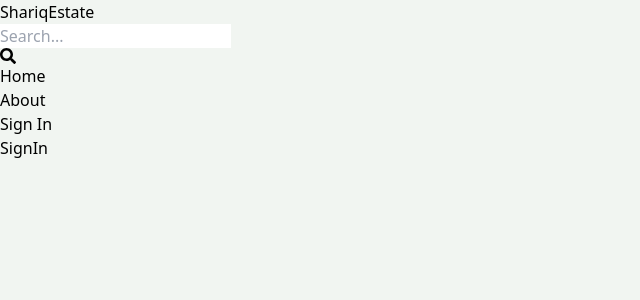
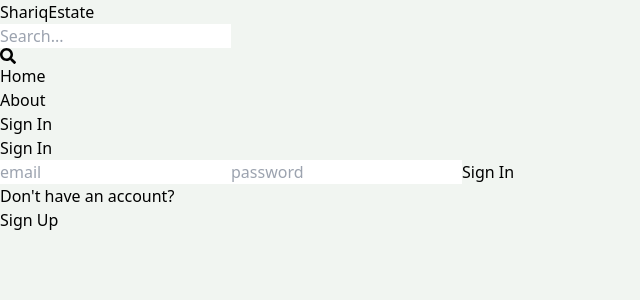
Before and after one commit to mohdsha-123/Learning-Management-System, a React (Vite) app in the folder Mern-Real/client/: page /sign-in in a window 1280 px wide. Shown: the top 300 px of the page, without its empty margins (0-640 px from the left). Built offline with nearby package versions, Linux system fonts and the light colour scheme.

Commit message:
complete sign in page functionality

```diff
--- a/Mern-Real/client/src/pages/SignIn.jsx
+++ b/Mern-Real/client/src/pages/SignIn.jsx
@@ -1,7 +1,81 @@
-import React from 'react'
+import { useState } from "react";
+import { Link, useNavigate } from "react-router-dom";
 
 export default function SignIn() {
+  const [formData, setFormData] = useState({});
+  const [error, setError] = useState(null);
+  const [loading, setLoading] = useState(false);
+  const navigate = useNavigate();
+
+  const handleChange = (e) => {
+    setFormData({
+      ...formData,
+      [e.target.id]: e.target.value,
+    });
+  };
+
+  const handleSubmit = async (e) => {
+    e.preventDefault();
+    try {
+      setLoading(true);
+      const res = await fetch("/api/auth/signin", {
+        method: "POST",
+        headers: {
+          "Content-Type": "application/json",
+        },
+        body: JSON.stringify(formData),
+      });
+      const data = await res.json();
+      if (data.success === false) {
+        setLoading(false);
+        setError(data.message);
+        return;
+      }
+      setLoading(false);
+      setError(null);
+      navigate('/');
+    } catch (error) {
+      setLoading(false);
+      setError(error.message);
+    }
+  };
+
+  console.log(formData);
+
   return (
-    <div>SignIn</div>
-  )
+    <div className="p-3 max-w-lg mx-auto ">
+      <h1 className="text-3xl text-center font-semibold my-7"> Sign In</h1>
+      <form onSubmit={handleSubmit} className="flex flex-col gap-4 ">
+
+        <input
+          type="email"
+          placeholder="email"
+          className="border p-3 rounded-lg"
+          id="email"
+          onChange={handleChange}
+        />
+        <input
+          type="password"
+          placeholder="password"
+          className="border p-3 rounded-lg"
+          id="password"
+          onChange={handleChange}
+        />
+        <button
+          disabled={loading}
+          className="bg-slate-700 text-white p-3 rounded-lg uppercase hover:opacity-95 disabled:opacity-80"
+        >
+          {loading ? "Loading..." : "Sign In"}
+        </button>
+      </form>
+
+      <div className="flex gap-2 mt-5 ">
+        <p> Don't have an account?</p>
+        <Link to={"/sign-up"}>
+          <span className="text-blue-700 "> Sign Up</span>
+        </Link>
+      </div>
+      {error && <p className="text-red-500 mt-5"> {error} </p>}
+    </div>
+  );
 }
--- a/Mern-Real/client/src/pages/SignUp.jsx
+++ b/Mern-Real/client/src/pages/SignUp.jsx
@@ -71,7 +71,7 @@ export default function SignUp() {
           disabled={loading}
           className="bg-slate-700 text-white p-3 rounded-lg uppercase hover:opacity-95 disabled:opacity-80"
         >
-          {loading ? "Loading..." : "Sign-Up"}
+          {loading ? "Loading..." : "Sign Up"}
         </button>
       </form>
 
```
